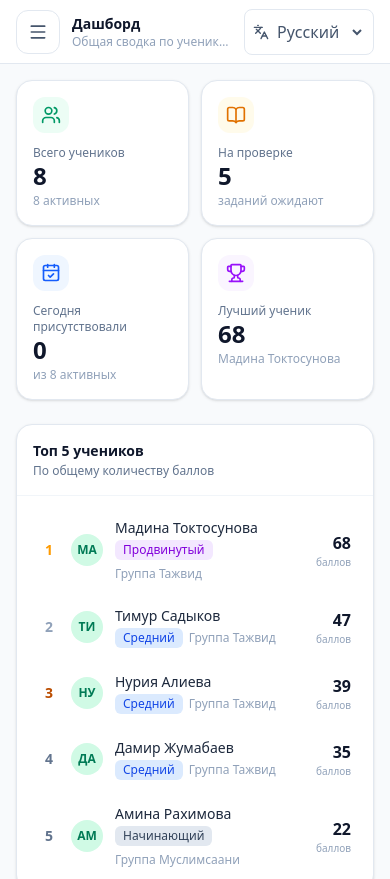
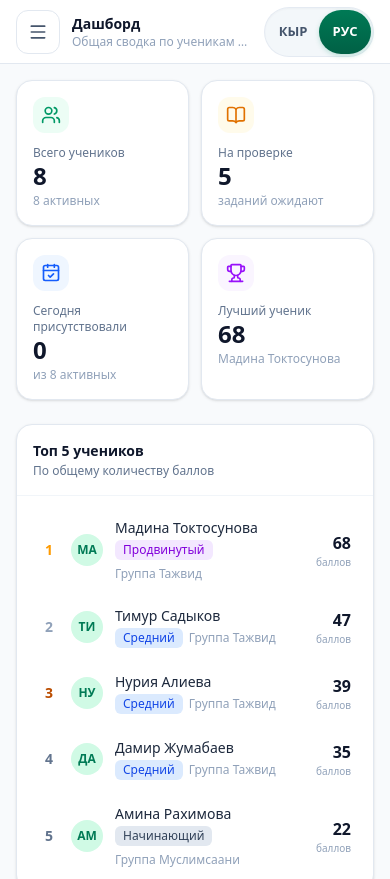
Before and after one commit to adiletzainidinov/koral_learn, a Next.js app: page /dashboard in a window 390 px wide. Shown: the top 879 px of the page. Built offline with nearby package versions, Linux system fonts and the light colour scheme.

Commit message:
Improve language switcher design and mobile interaction
* style: replace language select with an animated segmented control

* style: improve contrast of language control labels

* chore: remove temporary language control review fixtures

```diff
--- a/scripts/localization-review.html
+++ b/scripts/localization-review.html
@@ -21,7 +21,7 @@ function inspect(){
  const untranslated=language.value==='ky'?Array.from(doc.querySelectorAll('body *')).filter(el=>el.children.length===0&&el.getBoundingClientRect().width>0&&el.textContent.trim()&&Object.hasOwn(dictionary,el.textContent.trim())&&dictionary[el.textContent.trim()]!==el.textContent.trim()).map(el=>el.textContent.trim()):[];
  return {language:language.value,untranslated:[...new Set(untranslated)],path:win.location.pathname,width:vw,scrollWidth:doc.documentElement.scrollWidth,pass:doc.documentElement.scrollWidth<=vw+1,menu:!!Array.from(doc.querySelectorAll('button')).find(b=>b.getAttribute('aria-label')==='Открыть меню'&&win.getComputedStyle(b).display!=='none'),offenders};
 }
-async function load(path,w){screen.style.width=w+'px';screen.width=w;await new Promise(resolve=>{screen.onload=resolve;screen.src=path});await delay(250);const picker=screen.contentDocument.querySelector('select[aria-label="Язык / Тил"]');if(picker&&picker.value!==language.value){picker.value=language.value;picker.dispatchEvent(new Event('change',{bubbles:true}));await delay(150)}}
+async function load(path,w){screen.style.width=w+'px';screen.width=w;await new Promise(resolve=>{screen.onload=resolve;screen.src=path});await delay(250);const picker=screen.contentDocument.querySelector('[role="group"][aria-label="Язык / Тил"] button[lang="'+language.value+'"]');if(picker&&picker.getAttribute('aria-pressed')!=='true'){picker.click();await delay(150)}}
 async function show(){await load(route.value,Number(width.value));report.textContent=JSON.stringify(inspect(),null,2)}
 width.onchange=show;route.onchange=show;language.onchange=show;document.getElementById('check').onclick=()=>{report.textContent=JSON.stringify(inspect(),null,2)};
 document.getElementById('audit').onclick=async()=>{
--- a/src/shared/i18n/language-switcher.tsx
+++ b/src/shared/i18n/language-switcher.tsx
@@ -2,24 +2,40 @@
 
 import { useEffect } from 'react';
 import { usePathname } from 'next/navigation';
-import { Languages } from 'lucide-react';
 import { useTranslation } from './use-translation';
 
 export function LanguageSwitcher() {
   const { locale, setLocale } = useTranslation();
   return (
-    <label className="flex min-w-0 shrink-0 items-center gap-1 rounded-lg border border-slate-200 bg-white px-2 text-slate-600">
-      <Languages className="hidden min-[380px]:block size-4 shrink-0" aria-hidden="true" />
-      <select
-        aria-label="Язык / Тил"
-        value={locale}
-        onChange={(event) => setLocale(event.target.value === 'ky' ? 'ky' : 'ru')}
-        className="h-11 sm:h-8 w-23 min-w-0 cursor-pointer border-0 bg-transparent text-xs sm:text-sm focus-visible:outline-2 focus-visible:outline-emerald-600"
-      >
-        <option value="ky">Кыргызча</option>
-        <option value="ru">Русский</option>
-      </select>
-    </label>
+    <div
+      role="group"
+      aria-label="Язык / Тил"
+      className="shrink-0 rounded-full border border-slate-200/80 bg-slate-100/80 p-0.5 shadow-[inset_0_1px_2px_0_rgb(15_23_42/0.03)] sm:p-1"
+    >
+      <div className="relative isolate grid grid-cols-2">
+        <span
+          aria-hidden="true"
+          className={`pointer-events-none absolute inset-y-0 left-0 w-1/2 rounded-full bg-linear-to-b from-emerald-700 to-emerald-800 shadow-[0_2px_5px_0_rgb(5_150_105/0.22)] transition-transform duration-200 ease-out motion-reduce:transition-none ${locale === 'ru' ? 'translate-x-full' : 'translate-x-0'}`}
+        />
+        {([
+          { value: 'ky', label: 'Кыргызча', shortLabel: 'КЫР' },
+          { value: 'ru', label: 'Русский', shortLabel: 'РУС' },
+        ] as const).map(({ value, label, shortLabel }) => (
+          <button
+            key={value}
+            type="button"
+            lang={value}
+            aria-label={label}
+            aria-pressed={locale === value}
+            onClick={() => setLocale(value)}
+            className={`relative h-11 w-13 cursor-pointer rounded-full text-[13px] font-semibold transition-colors duration-200 focus-visible:outline-2 focus-visible:outline-offset-2 focus-visible:outline-emerald-600 motion-reduce:transition-none sm:h-8 sm:w-24 sm:text-sm ${locale === value ? 'text-white' : 'text-slate-600 hover:text-emerald-800'}`}
+          >
+            <span aria-hidden="true" className="sm:hidden">{shortLabel}</span>
+            <span aria-hidden="true" className="hidden sm:inline">{label}</span>
+          </button>
+        ))}
+      </div>
+    </div>
   );
 }
 
```
Also changed, not shown: 1 other file (tests, documents, lock files or other folders).
